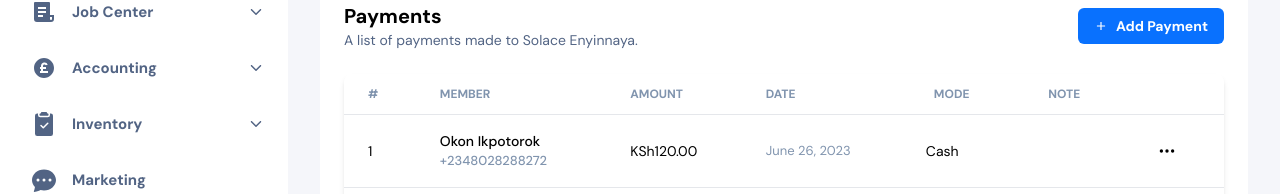
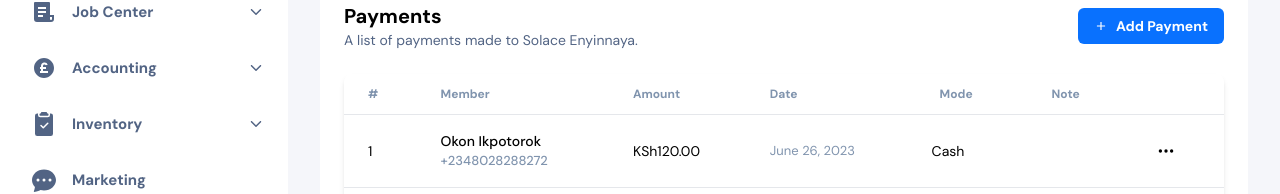
Before and after one commit to 1Mech-Auto/1Mech_Web, a Next.js app: page /teamMembers/1/payments in a window 1280 px wide. Shown: the part 274-468 px from the top of the page. Built offline with nearby package versions, Linux system fonts and the light colour scheme; no server answers.

Commit message:
team capitalize

```diff
--- a/src/pages/teamMembers/[teamId]/payments.js
+++ b/src/pages/teamMembers/[teamId]/payments.js
@@ -51,7 +51,9 @@ const Payments = () => {
 
   return (
     <DetailsPage>
-      {payment && <NewTeamPaymentForm payment={payment} setPayment={setPayment} />}
+      {payment && (
+        <NewTeamPaymentForm payment={payment} setPayment={setPayment} />
+      )}
       <div className="px-6">
         <div className="flex items-center justify-between">
           <div className="py-6 md:col-span-2">
@@ -70,7 +72,7 @@ const Payments = () => {
         </div>
         <div class="relative min-h-[70vh] overflow-x-auto shadow-md sm:rounded-lg">
           <table class="w-full text-sm text-left text-black">
-            <thead class="text-xs text-[#8094ae] uppercase border-b">
+            <thead class="text-xs text-[#8094ae] capitalize border-b">
               <tr>
                 <th scope="col" class="px-6 py-3">
                   #
--- a/src/pages/teamMembers/[teamId]/tasks.js
+++ b/src/pages/teamMembers/[teamId]/tasks.js
@@ -59,7 +59,7 @@ const Tasks = () => {
         </div>
         <div class="relative min-h-[70vh] overflow-x-auto shadow-md sm:rounded-lg">
           <table class="w-full text-sm text-left text-black">
-            <thead class="text-xs text-[#8094ae] uppercase border-b">
+            <thead class="text-xs text-[#8094ae] capitalize border-b">
               <tr>
                 <th scope="col" class="px-6 py-3">
                   #
```
